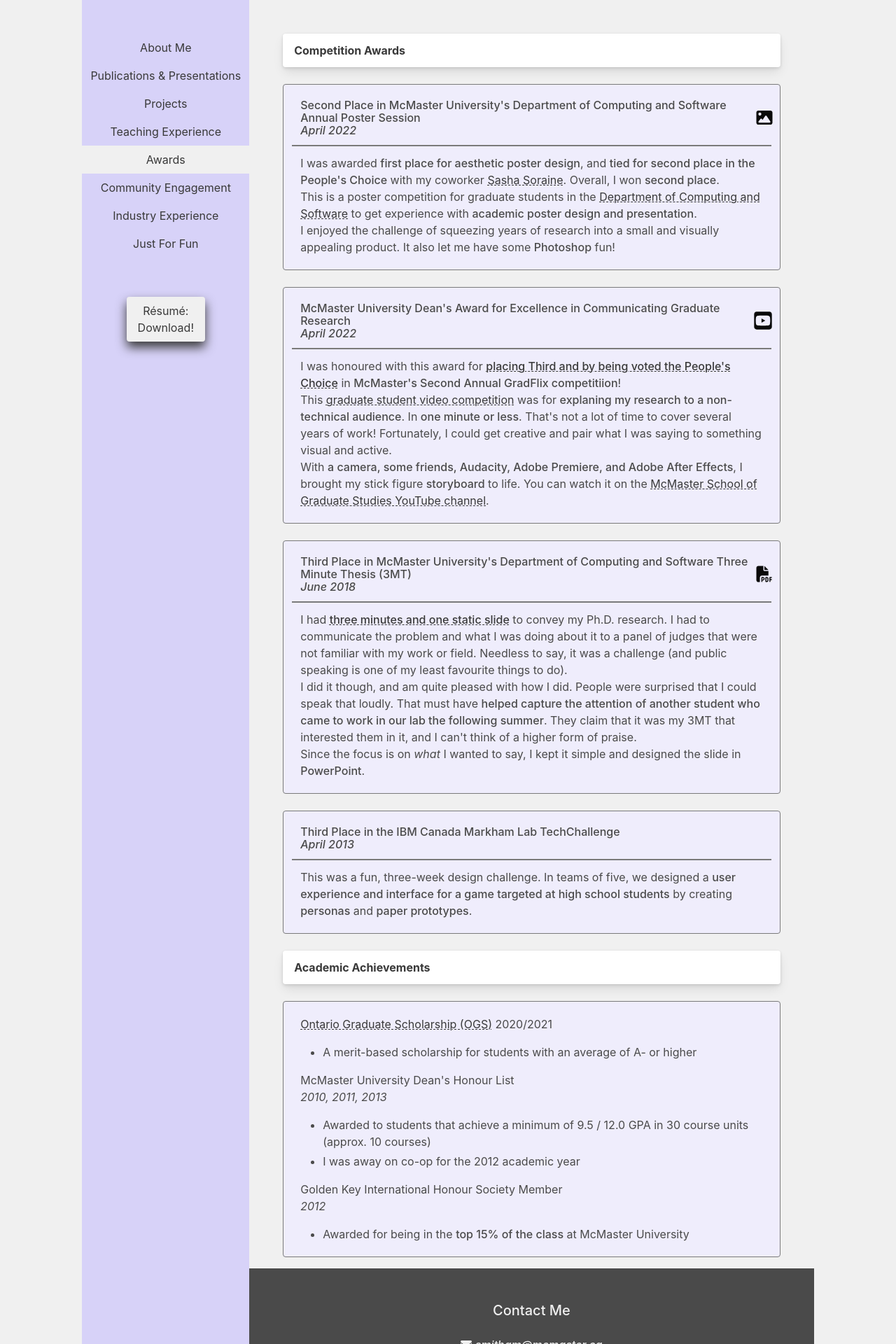
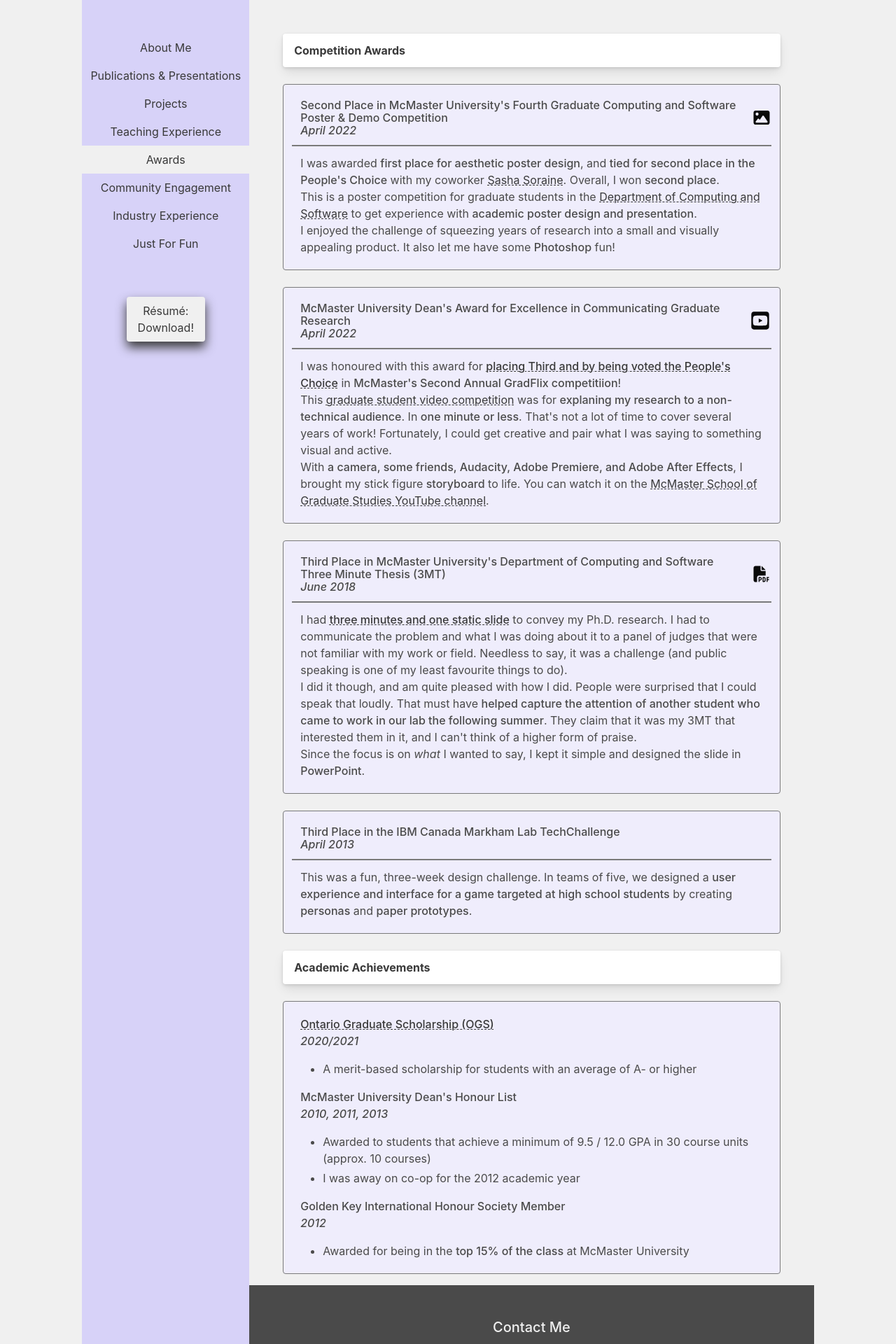
Before and after one commit to GenevaS/website, a Next.js app: page /awards in a window 1280 px wide. Shown: the top 1920 px of the page at 70% size. Built offline with nearby package versions, Linux system fonts and the light colour scheme; some icons are missing.

Commit message:
Finalizing most pages

```diff
--- a/pages/awards.js
+++ b/pages/awards.js
@@ -15,13 +15,13 @@ const youtubeicon = <FontAwesomeIcon className='has-text-black' icon={faYoutubeS
 const imageicon = <FontAwesomeIcon className='has-text-black' icon={faImage} transform='grow-7' alt="Image Icon"/>
 const pdficon = <FontAwesomeIcon className='has-text-black' icon={faFilePdf} transform='grow-7' alt="{PDF} Icon"/>
 
-const posterdownload = <a className='icon' download href="images/GSmith_CASPoster_2022.jpg" tabIndex={0}>
+const posterdownload = <a className='icon mx-1' download href="images/GSmith_CASPoster_2022.jpg" aria-label="Download a JPEG of my poster" tabIndex={0}>
                         {imageicon}
                        </a>
-const gradflixLink = <a className='icon' href="https://youtu.be/VHo-bTDCiXs?t=722" aria-label="Go see my GradFlix video on YouTube">
+const gradflixLink = <a className='icon mx-1' href="https://youtu.be/VHo-bTDCiXs?t=722" aria-label="Go see my GradFlix video on YouTube">
                         {youtubeicon}
                      </a>
-const slidedownload = <a className='icon' download href="3MT_GLaDOS_16-9.pdf" tabIndex={0}>
+const slidedownload = <a className='icon mx-1' download href="3MT_GLaDOS_16-9.pdf" aria-label="Download PDF of my 3MT Slide" tabIndex={0}>
                         {pdficon}
                       </a>
 
@@ -52,7 +52,7 @@ export default function Awards( ) {
 
                         <InfoTile tileTitle={
                             <p className='has-text-weight-medium px-3'>
-                                Second Place in McMaster University&#39;s Department of Computing and Software Annual Poster Session
+                                Second Place in McMaster University&#39;s Fourth Graduate Computing and Software Poster & Demo Competition
                                 <br></br>
                                 <i>April 2022</i>
                             </p>
@@ -181,16 +181,19 @@ export default function Awards( ) {
                                 <div className='content'>
 
                                     <p>
-                                        <a className='is-link' href='https://gs.mcmaster.ca/current-students/scholarships/ontario-graduate-scholarship-and-the-queen-elizabeth-ii-graduate-scholarship-in-science-and-technology/'>Ontario Graduate Scholarship (OGS)</a> 2020/2021
+                                        <a className='is-link has-text-weight-medium' href='https://gs.mcmaster.ca/current-students/scholarships/ontario-graduate-scholarship-and-the-queen-elizabeth-ii-graduate-scholarship-in-science-and-technology/'>Ontario
+                                          Graduate Scholarship (OGS)</a>
+                                          <br></br>
+                                          <span className='has-text-weight-medium'><i>2020/2021</i></span>
                                         <ul>
                                             <li>A merit-based scholarship for students with an average of A- or higher</li>
                                         </ul>
                                     </p>
 
                                     <p>
-                                        McMaster University Dean&#39;s Honour List
+                                      <span className='has-text-weight-medium'>McMaster University Dean&#39;s Honour List</span>
                                       <br></br>
-                                        <i>2010, 2011, 2013</i>
+                                      <span className='has-text-weight-medium'><i>2010, 2011, 2013</i></span>
                                       <ul>
                                         <li>Awarded to students that achieve a minimum of 9.5 / 12.0 GPA in 30 course units
                                             (approx. 10 courses)
@@ -200,9 +203,9 @@ export default function Awards( ) {
                                     </p>
 
                                     <p>
-                                        Golden Key International Honour Society Member
+                                      <span className='has-text-weight-medium'>Golden Key International Honour Society Member</span>
                                       <br></br>
-                                        <i>2012</i>
+                                      <span className='has-text-weight-medium'><i>2012</i></span>
                                       <ul>
                                         <li>
                                           Awarded for being in the <span className='has-text-weight-medium'>top 15%
--- a/pages/community.js
+++ b/pages/community.js
@@ -99,8 +99,8 @@ export default function Community( ) {
                             </li>
 
                             <li>
-                              Acted as an <span className='has-text-weight-medium'>Advisor
-                              to the Executive Core</span> where I continue to provide
+                              Acted as an <span className='has-text-weight-medium'>&#34;Advisor
+                              to the Executive Core&#34;</span> where I continue to provide
                               advice and information to new LiCS members
                             </li>
                           </ul>
--- a/pages/fun.js
+++ b/pages/fun.js
@@ -85,8 +85,9 @@ export default function Fun( ) {
                                     <ul>
                                       <li><a className='is-link' href='https://www.youtube.com/watch?v=R5pYpZPws1c'>Horizon Zero Dawn</a></li>
                                       <li><a className='is-link' href='https://www.youtube.com/watch?v=4JUb947RRLI'>Shadow Hearts</a></li>
-                                      <li><a className='is-link' href='https://www.youtube.com/watch?v=zzNs4-kRLaE'>Assassin&#39;s Creed</a></li>
                                       <li><a className='is-link' href='https://www.youtube.com/watch?v=9EkrBEoXCbA'>Final Fantasy</a></li>
+                                      <li><a className='is-link' href='https://www.youtube.com/watch?v=u1nY_5-UrY4'>Amnesia: The Dark Descent</a></li>
+                                      <li><a className='is-link' href='https://www.youtube.com/watch?v=S6xY4fVvgHE'>Layers of Fear</a></li>
                                     </ul>
                                     <div></div>
                                   </div>
--- a/pages/publications.js
+++ b/pages/publications.js
@@ -14,7 +14,7 @@ const academicProfileLinks = (
                src={googlescholaricon}
                alt="Go to Google Scholar Profile"/>
       </a>
-      <div className='px-1'></div>
+      <div className='ml-1'></div>
       <a className="icon" href='https://orcid.org/0000-0002-6015-2589'>
         <Image priority
                src={orcidicon}
```
Also changed, not shown: pages/teaching.js (+11 -1 lines). Lines whose indentation alone changed are shown as unchanged.
